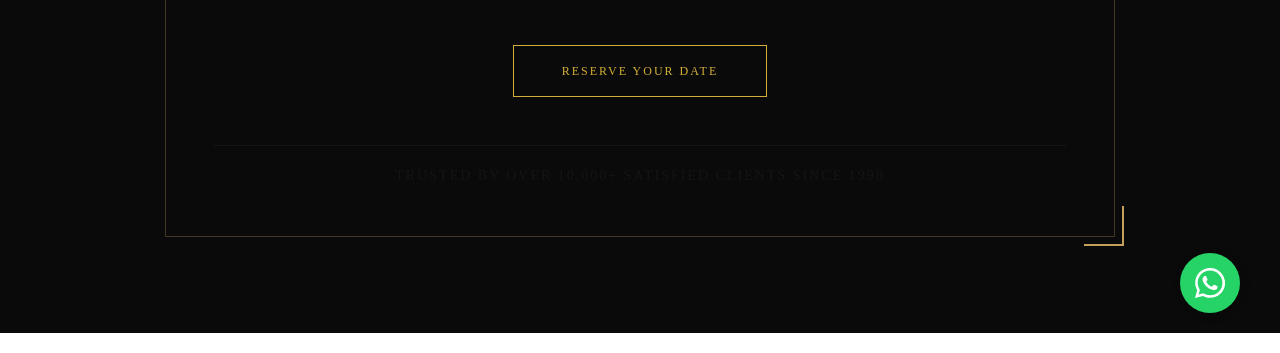
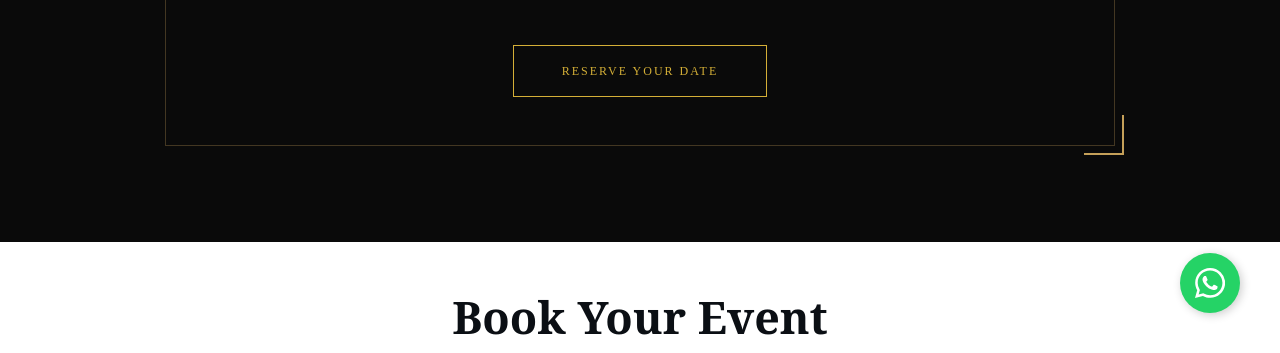
Before and after one commit to iamfaizan-1/Al-faraz-catering, a plain HTML site: page booking.html in a window 1280 px wide. Shown: the part 447-800 px from the top of the page. Drawn offline with nearby package versions, Linux system fonts and the light colour scheme.

```diff
--- a/booking.html
+++ b/booking.html
@@ -87,9 +87,7 @@
 
         </div>
 
-        <div class="mt-5 pt-3 border-top" style="border-color: rgba(255,255,255,0.05) !important;">
-            <small class="text-uppercase text-muted opacity-50" style="letter-spacing: 2px;">Trusted by over 10,000+ satisfied clients since 1998</small>
-        </div>
+
 
       </div>
     </div>
```
